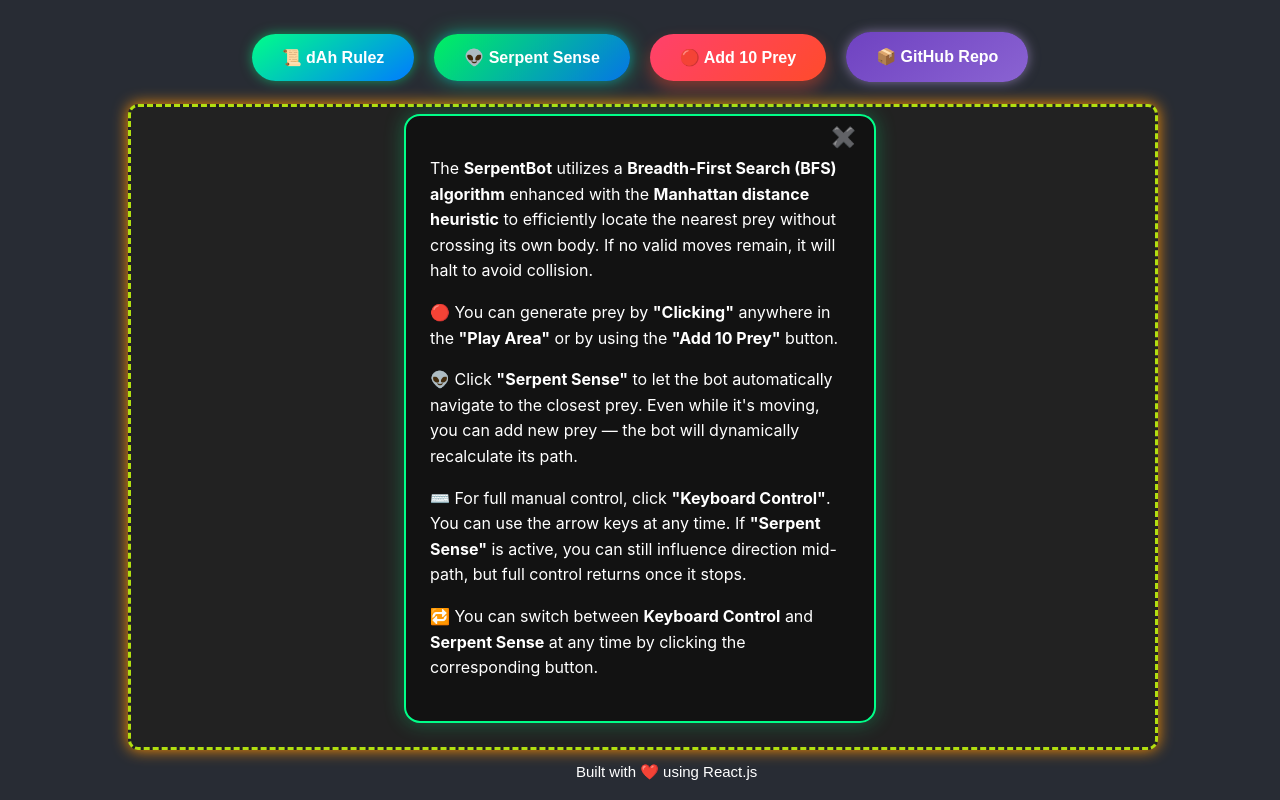
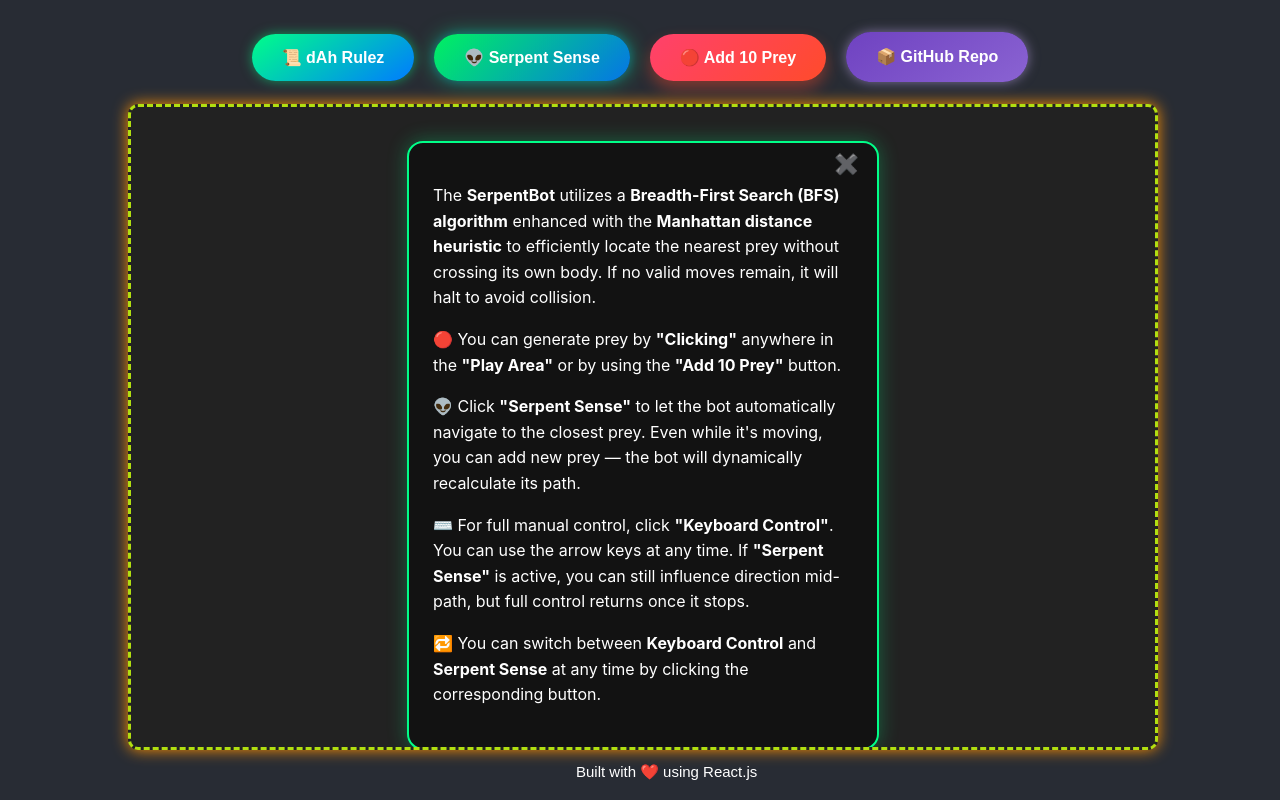
Before and after one commit to shams72/SerpentBot, a React (Create React App) app: page / in a window 1280 px wide. Both pictures are taken after a click on the button "📜 dAh Rulez". Built offline with nearby package versions, Linux system fonts and the light colour scheme.

Commit message:
beautify

```diff
--- a/src/snake/rules.jsx
+++ b/src/snake/rules.jsx
@@ -4,7 +4,7 @@ const Rules = ({gridDimensions, showRules,setShowRules}) => {
   return (
     <div
       style={{
-        position: 'fixed',
+        position: 'relative',
         top: '50%',
         left: '50%',
         transform: 'translate(-50%, -47%)',
```
